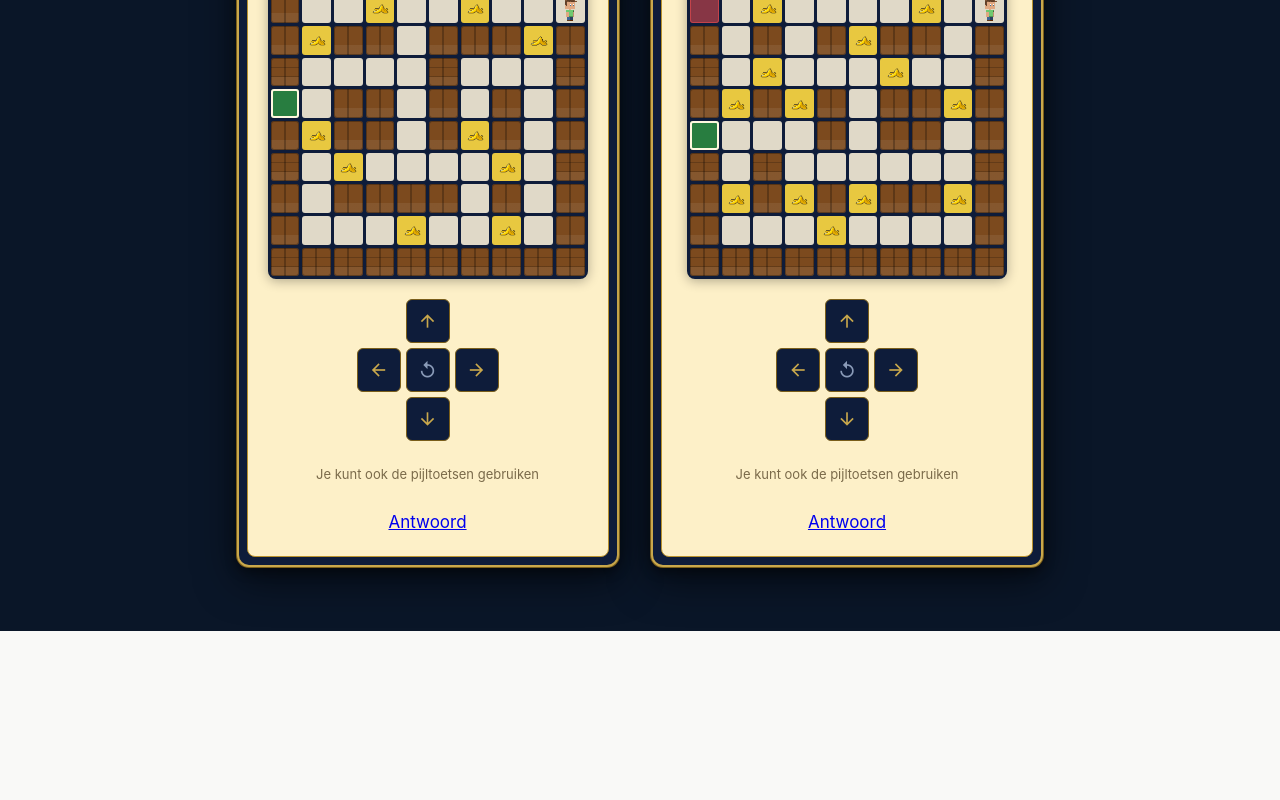
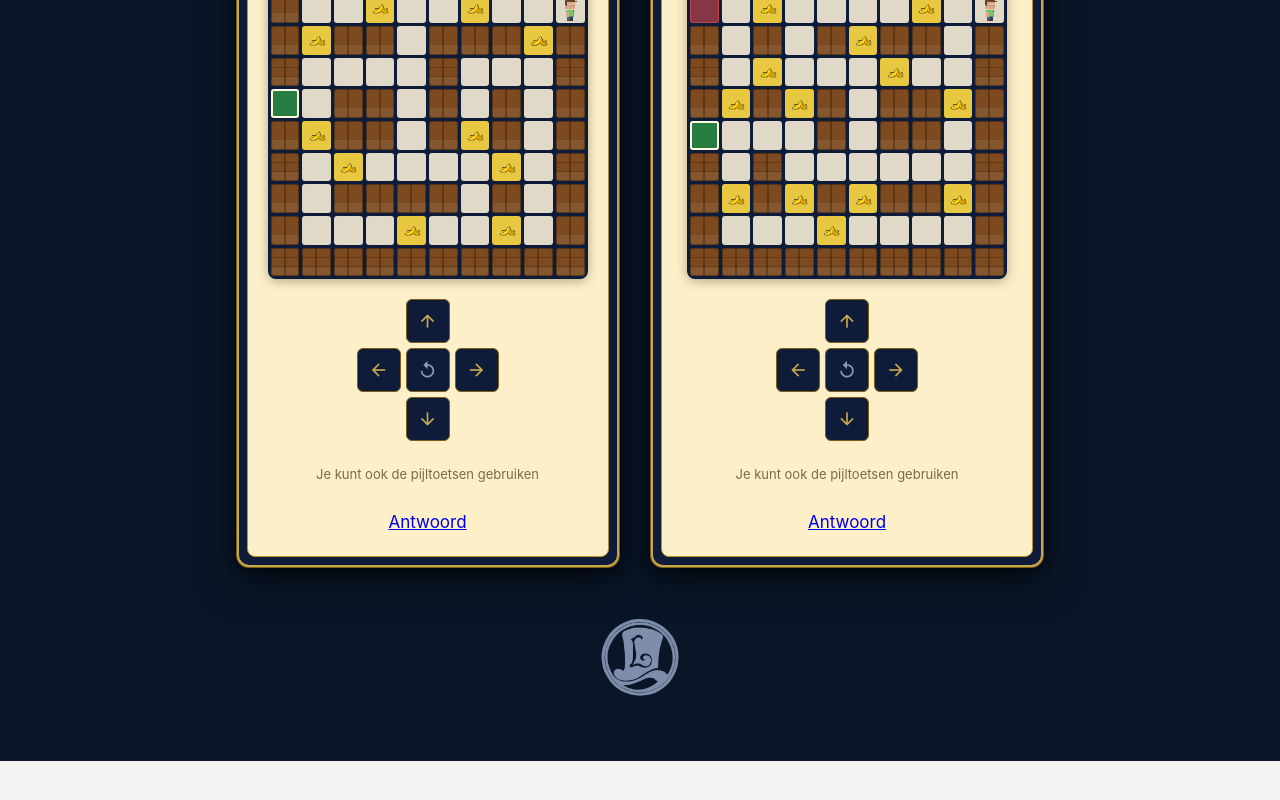
Before and after one commit to qdamsma/Portfolio, a React (Vite) app: page /puzzels in a window 1280 px wide. Shown: the part 660-1460 px from the top of the page. Before the commit the page ends 1355 px from the top, so only its background shows below. Built offline with nearby package versions, Linux system fonts and the light colour scheme.

Commit message:
layton logo

```diff
--- a/src/components/PuzzelsSectie.jsx
+++ b/src/components/PuzzelsSectie.jsx
@@ -1,6 +1,7 @@
 import SlipperigePad from './SlipperigePad'
 import level1 from '../puzzels/slipperigeTrip1.js'
 import level2 from '../puzzels/slipperigeTrip2.js'
+import laytonFoto from '../assets/layton.png'
 import './PuzzelsSectie.scss'
 
 function PuzzelsSectie() {
@@ -28,6 +29,7 @@ function PuzzelsSectie() {
           </article>
         </li>
       </ol>
+      <img src={laytonFoto} alt="Professor Layton logo" className="puzzels-sectie__layton" />
     </section>
   )
 }
--- a/src/components/PuzzelsSectie.scss
+++ b/src/components/PuzzelsSectie.scss
@@ -32,6 +32,13 @@
       margin: 10px auto 0;
       opacity: 0.6;
     }
+  }
+
+  &__layton {
+    display: block;
+    width: 80px;
+    margin: 50px auto 0;
+    opacity: 0.9;
   }
 
   &__intro {
--- a/src/index.scss
+++ b/src/index.scss
@@ -1,7 +1,7 @@
 :root {
   --tekst: #6b7280;
   --tekst-kop: #111827;
-  --achtergrond: #f9f9f7;
+  --achtergrond: #f2f2f0;
   --rand: #e5e7eb;
   --accent: #15803d;
   --accent-bg: rgba(22, 163, 74, 0.08);
```
Also changed, not shown: src/assets/layton.png (added).
